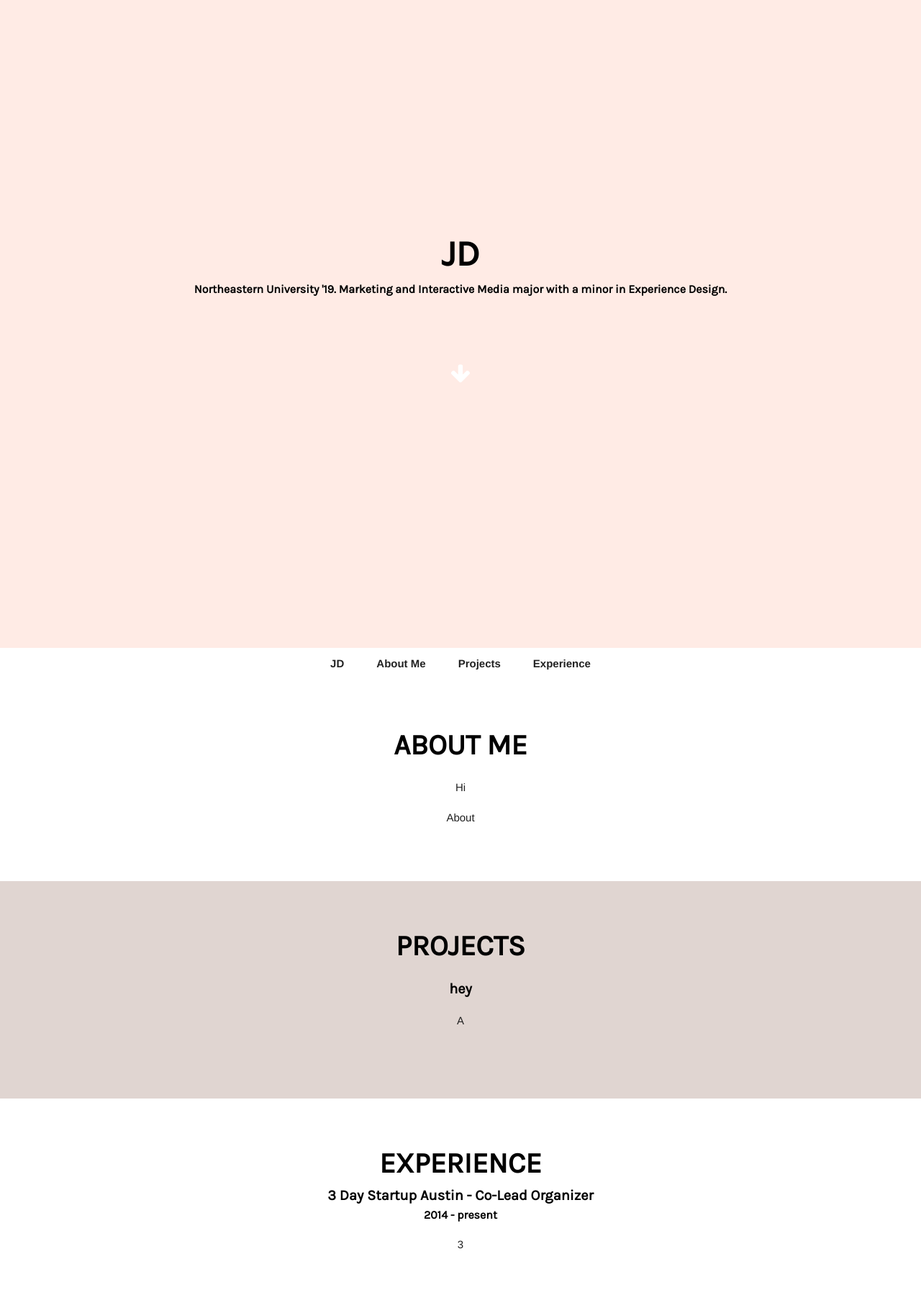
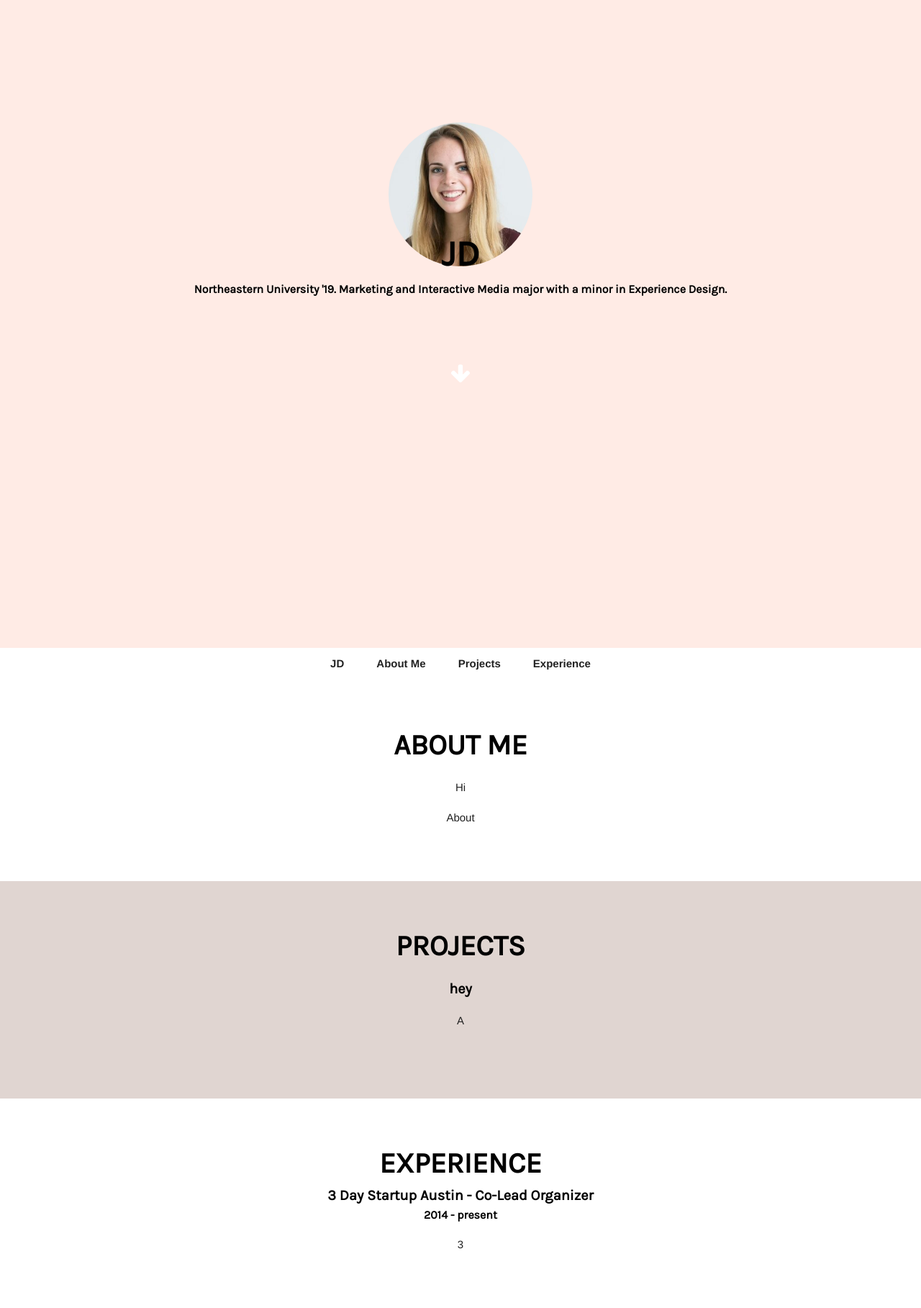
Before and after one commit to jubalu/jubalu.github.io, a Jekyll site: the page built from README.md, in a window 1280 px wide. Shown: the whole page at 72% size. Built offline with Jekyll 4.4.1, drawn with Linux system fonts in a browser that asks for light colours; nearby versions of some CDN libraries; our own code applies the rules of GitHub Pages for plain Markdown files.

Commit message:
Update style.css

```diff
--- a/css/style.css
+++ b/css/style.css
@@ -52,7 +52,7 @@ nav.pinned {
     position: absolute;
     top: 30%;
     left: 50%;
-    background-image: url(/img/AAEAAQAAAAAAAAVsAAAAJGY3NWZjNDg5LTZjZjItNDRiZS04MWI5LTk4NTMzMmQ4NTlhMw.jpg);
+    background-image: url(/AAEAAQAAAAAAAAVsAAAAJGY3NWZjNDg5LTZjZjItNDRiZS04MWI5LTk4NTMzMmQ4NTlhMw.jpg);
     background-repeat: no-repeat;
     background-position: 50%;
     background-size: contain;
```
